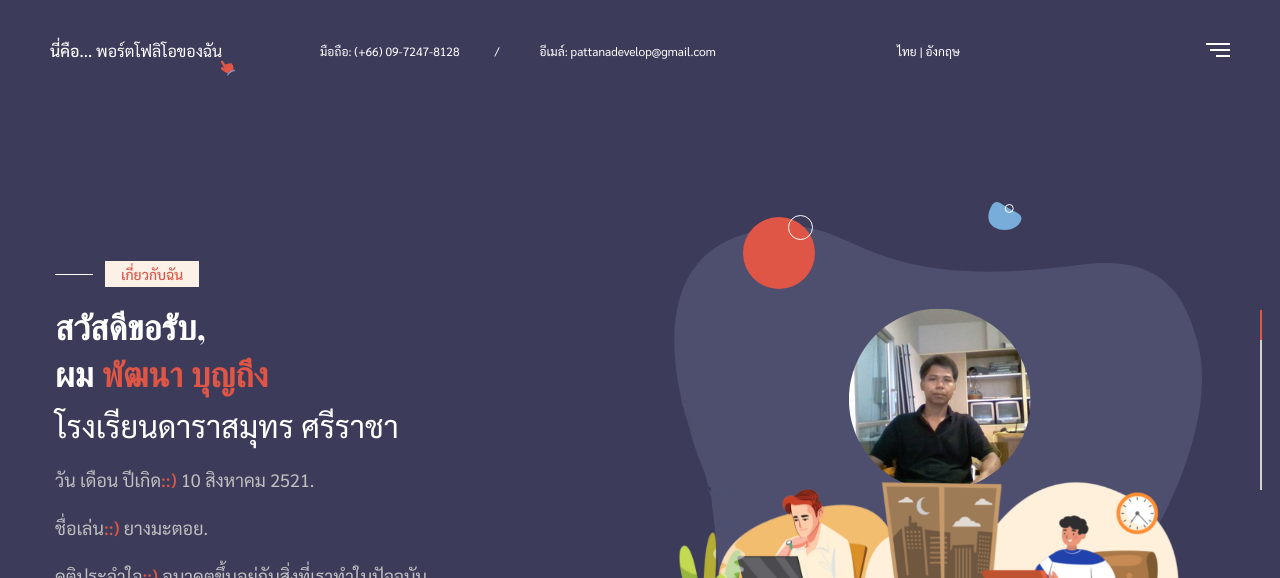
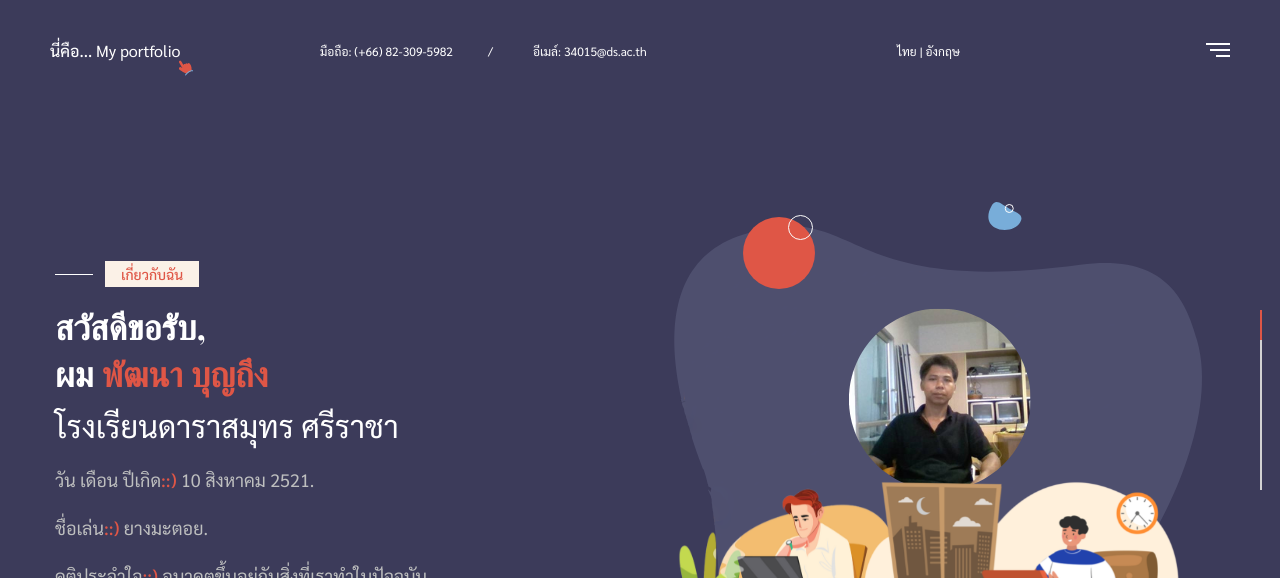
Before and after one commit to ikaris34015/34015, a plain HTML site: page index.html in a window 1280 px wide. Shown: the top 578 px of the page. Drawn offline with nearby package versions, Linux system fonts and the light colour scheme; a web font is replaced by a local one.

Commit message:
Add files via upload

```diff
--- a/index.html
+++ b/index.html
@@ -6,11 +6,11 @@
     <meta charset="utf-8" />
     <meta http-equiv="x-ua-compatible" content="ie=edge" />
     <meta name="description" content="พอร์ตโฟลิโอ, ประวัติสวนตัว, พอร์ตเรียนต่อ, พอร์ตงาน, โปรไฟล์ของฉัน" />
-    <meta name="author" content="นายพัฒนา บุญถึง">
+    <meta name="author" content="สหรัตน์ ประมงกิจ">
     <meta name="viewport" content="width=device-width, initial-scale=1, shrink-to-fit=no" />
 
     <!--====== Title ======-->
-    <title>นี่คือ...ฉัน - พอร์ตโฟลิโอ || หน้าแรก</title>
+    <title>นี่คือ...ฉัน  || หน้าแรก</title>
     <!--====== Favicon Icon ======-->
     <link rel="shortcut icon" href="assets/images/favicon.png" type="image/x-icon">
     <!--====== Google Fonts ======-->
@@ -44,7 +44,7 @@
         <header id="header" class="header">
             <div class="container-fluid">
                 <div class="brand">
-                    <a href="index.html" class="brand-name"><b>นี่คือ...</b> พอร์ตโฟลิโอของฉัน</a>
+                    <a href="index.html" class="brand-name"><b>นี่คือ...</b> My portfolio</a>
                 </div>
 
                 <button class="nav-toggle-btn a-nav-toggle">
@@ -84,8 +84,8 @@
                         <div class="container">
                             <div class="number-email-cv">
                                 <ul class="number-email">
-                                    <li>มือถือ: (+66) 09-7247-8128</li>
-                                    <li>อีเมล์: pattanadevelop@gmail.com</li>
+                                    <li>มือถือ: (+66) 82-309-5982</li>
+                                    <li>อีเมล์: 34015@ds.ac.th</li>
                                 </ul>
                                     <li><a href="index.html">ไทย</a> | <a href="index-en.html">อังกฤษ</a></li>
                             </div>
```
Also changed, not shown: assets/images/favicon.png.
